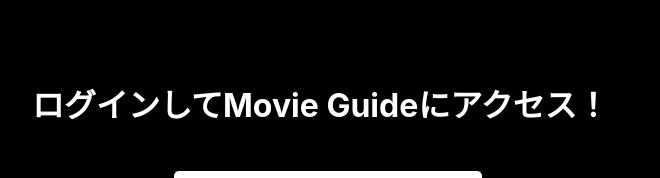
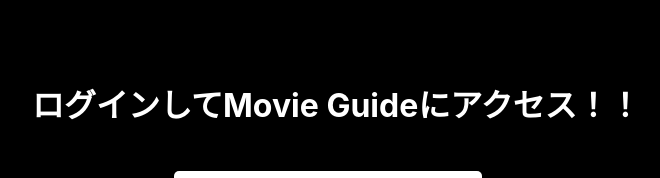
Before and after one commit to ogawanobuya/movie-guide, a React (Create React App) app: page /sign-in in a window 1280 px wide. Shown: the top 178 px of the page, without its empty margins (32-692 px from the left). Built offline with nearby package versions, Linux system fonts and the light colour scheme; no server answers.

Commit message:
CICDテスト

```diff
--- a/src/component/SignIn.js
+++ b/src/component/SignIn.js
@@ -18,7 +18,7 @@ const SignIn = () => {
         <Helmet>
           <title>Sign In</title>
         </Helmet>
-        <h1 className="sign_up_description">ログインしてMovie Guideにアクセス！</h1>
+        <h1 className="sign_up_description">ログインしてMovie Guideにアクセス！！</h1>
         <div className="sign_up_form">
           <label>メールアドレス</label>
           <input
```
